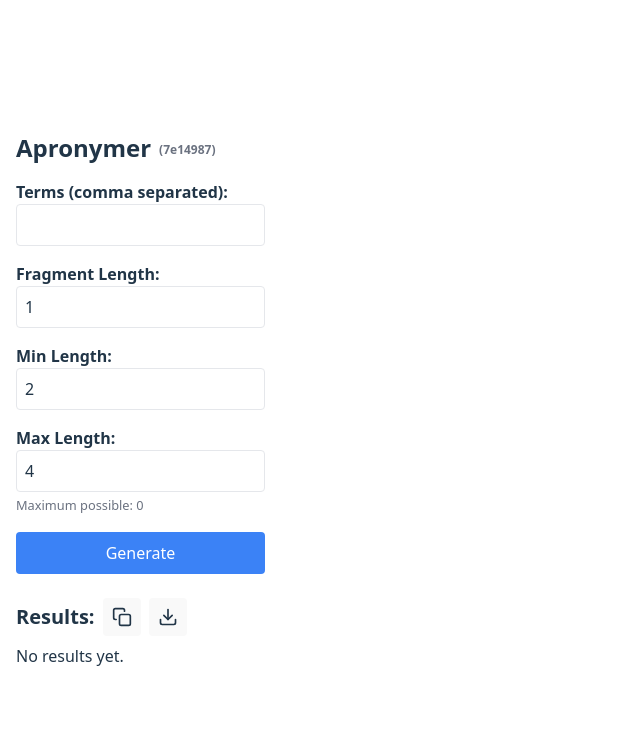
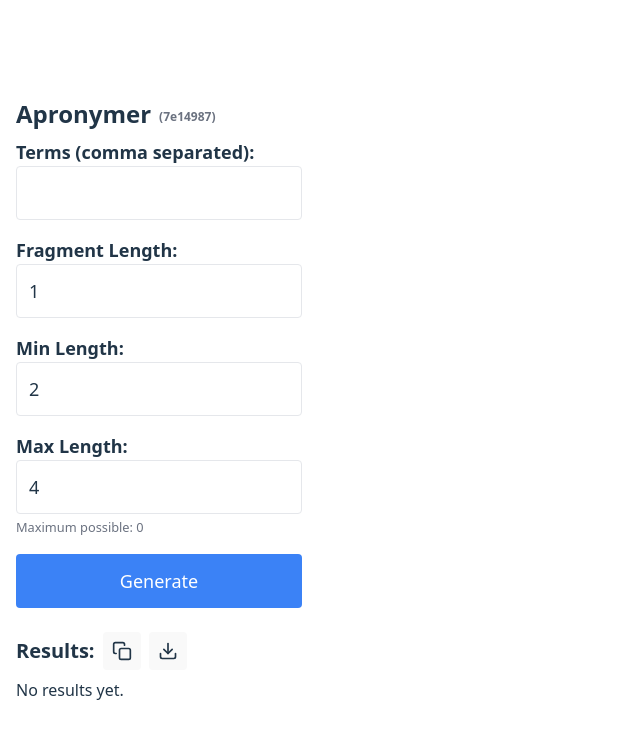
Before and after one commit to Kymr10n/apronymer, a React (Vite) app in the folder frontend/: page / in a window 1280 px wide. Shown: the top 738 px of the page, without its empty margins (0-640 px from the left). Built offline with nearby package versions, Linux system fonts and the light colour scheme.

Commit message:
frontend should now support moble-first. Needs to be verfified.

```diff
--- a/frontend/src/App.tsx
+++ b/frontend/src/App.tsx
@@ -11,14 +11,16 @@ function App() {
   }, []);
 
   return (
-    <div className="p-4">
-      <h1 className="text-2xl font-bold mb-4">
+    <div className="max-w-md mx-auto px-2 sm:px-4 py-4">
+      <h1 className="text-2xl font-bold text-left mb-2">
         Apronymer
         {gitVersion && (
           <span className="ml-2 text-xs text-gray-500 align-middle">({gitVersion})</span>
         )}
       </h1>
-      <ApronymForm />
+      <div>
+        <ApronymForm />
+      </div>
     </div>
   );
 }
--- a/frontend/src/ApronymForm.tsx
+++ b/frontend/src/ApronymForm.tsx
@@ -140,51 +140,58 @@ export default function ApronymForm() {
     <div className="max-w-md mx-auto">
       <form onSubmit={handleSubmit} className="space-y-4">
         <div>
-          <label className="block font-semibold">Terms (comma separated):</label>
+          <label className="block font-semibold text-base sm:text-lg">Terms (comma separated):</label>
           <input
             type="text"
             value={terms}
             onChange={(e) => setTerms(e.target.value)}
-            className="w-full border rounded p-2"
+            className="w-full border rounded p-3 text-base sm:text-lg"
+            inputMode="text"
+            autoComplete="off"
           />
         </div>
         <div>
-          <label className="block font-semibold">Fragment Length:</label>
+          <label className="block font-semibold text-base sm:text-lg">Fragment Length:</label>
           <input
             type="number"
             value={fragLen}
             onChange={(e) => setFragLen(Number(e.target.value))}
-            className="w-full border rounded p-2"
+            className="w-full border rounded p-3 text-base sm:text-lg"
             min="1"
             max="3"
+            inputMode="numeric"
           />
         </div>
         <div>
-          <label className="block font-semibold">Min Length:</label>
+          <label className="block font-semibold text-base sm:text-lg">Min Length:</label>
           <input
             type="number"
             value={minLen}
             onChange={(e) => setMinLen(Number(e.target.value))}
-            className="w-full border rounded p-2"
+            className="w-full border rounded p-3 text-base sm:text-lg"
+            min="1"
+            inputMode="numeric"
           />
         </div>
         <div>
-          <label className="block font-semibold">Max Length:</label>
+          <label className="block font-semibold text-base sm:text-lg">Max Length:</label>
           <input
             type="number"
             value={maxLen}
             onChange={(e) => setMaxLen(Number(e.target.value))}
-            className="w-full border rounded p-2"
+            className="w-full border rounded p-3 text-base sm:text-lg"
             min="1"
             max={Math.min(10, fragLen * terms.split(",").filter(t => t.trim().length > 0).length)}
+            inputMode="numeric"
           />
-          <small className="text-gray-500">
+          <small className="text-gray-500 block mt-1">
             Maximum possible: {fragLen * terms.split(",").filter(t => t.trim().length > 0).length}
           </small>
         </div>
         <button
           type="submit"
-          className="w-full bg-blue-500 text-white py-2 rounded hover:bg-blue-600"
+          className="w-full bg-blue-500 text-white py-3 rounded text-base sm:text-lg hover:bg-blue-600"
+          style={{ minHeight: 44 }}
         >
           {loading ? "Generating..." : "Generate"}
         </button>
```
